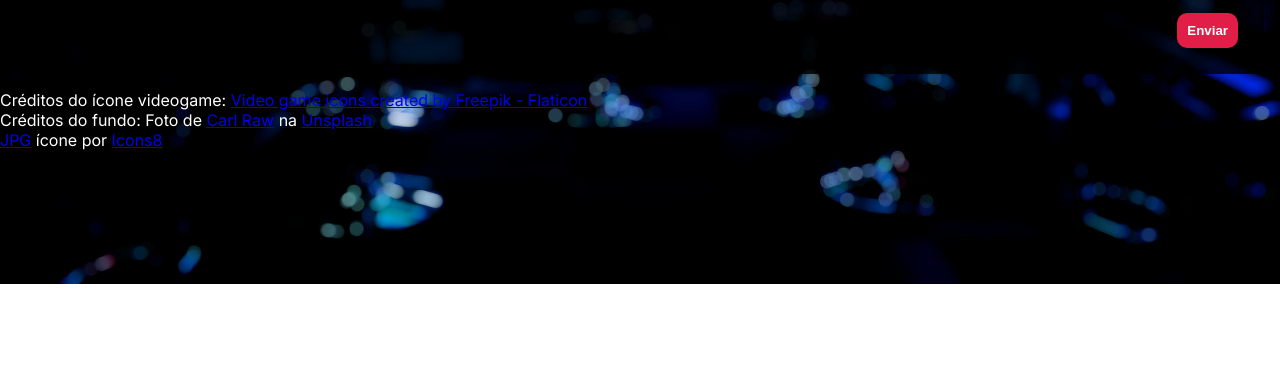
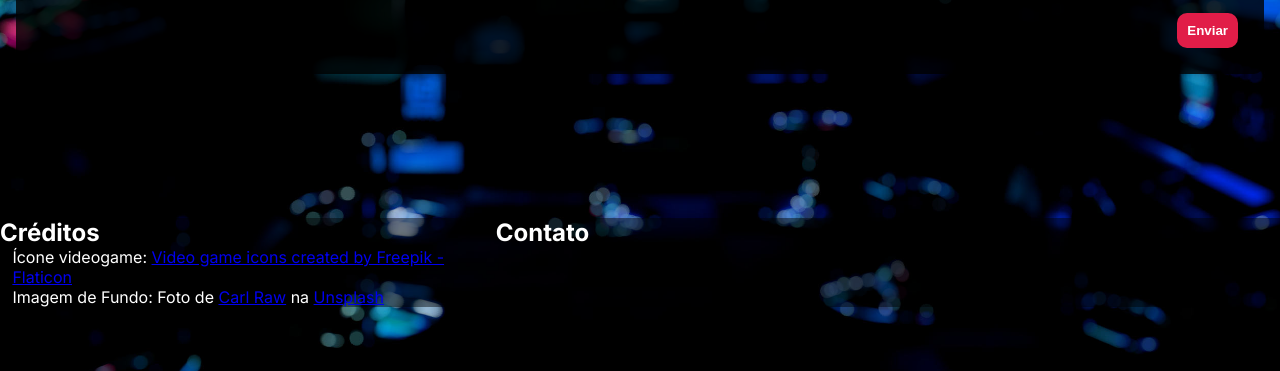
Before and after one commit to rodrigo-f7/Formulario_HTMLCSSJS, a plain HTML site: page index.html in a window 1280 px wide. Shown: the part 429-800 px from the top of the page. Drawn offline with Linux system fonts and the light colour scheme.

Commit message:
Mudanças no Footer

```diff
--- a/CSS/style.css
+++ b/CSS/style.css
@@ -244,3 +244,18 @@ input[type = "submit"]:hover{
 input[type = "submit"]:active{
     transform: scale(105%);
 }
+
+footer{
+    background: #00000073;
+    margin-top: 10%;
+}
+.footer__title{
+    font-size: 1.5rem;
+}
+.footer__ul li{
+    margin-left: 2.5%;
+}
+
+.footer__row{
+    display: flex;
+}
--- a/index.html
+++ b/index.html
@@ -135,10 +135,27 @@
     </main>
 
     <footer>
-        <p>Créditos do ícone videogame: <a href="https://www.flaticon.com/free-icons/video-game" title="video game icons">Video game icons created by Freepik - Flaticon</a></p>
-        <p>Créditos do fundo: Foto de <a href="https://unsplash.com/pt-br/@carltraw?utm_content=creditCopyText&utm_medium=referral&utm_source=unsplash">Carl Raw</a> na <a href="https://unsplash.com/pt-br/fotografias/sala-de-jogos-com-maquinas-de-fliperama-m3hn2Kn5Bns?utm_content=creditCopyText&utm_medium=referral&utm_source=unsplash">Unsplash</a>
-        </p>
-        <p><a target="_blank" href="https://icons8.com/icon/334/jpg">JPG</a> ícone por <a target="_blank" href="https://icons8.com">Icons8</a></p>
+
+        <div class="footer__row">
+            <div class="footer__box">
+                <h1 class="footer__title">Créditos</h1>
+                <ul class="footer__ul">
+                    <li>
+                        <p>Ícone videogame: <a href="https://www.flaticon.com/free-icons/video-game" title="video game icons">Video game icons created by Freepik - Flaticon</a></p>
+                    </li>
+
+                    <li>
+                        <p>Imagem de Fundo: Foto de <a href="https://unsplash.com/pt-br/@carltraw?utm_content=creditCopyText&utm_medium=referral&utm_source=unsplash">Carl Raw</a> na <a href="https://unsplash.com/pt-br/fotografias/sala-de-jogos-com-maquinas-de-fliperama-m3hn2Kn5Bns?utm_content=creditCopyText&utm_medium=referral&utm_source=unsplash">Unsplash</a>
+                                </p>
+                    </li>
+                </ul>
+            </div>
+
+            <div class="footer__box">
+                <h1 class="footer__title">Contato</h1>
+            </div>
+        </div>
+
     </footer>
 
 </body>
```
